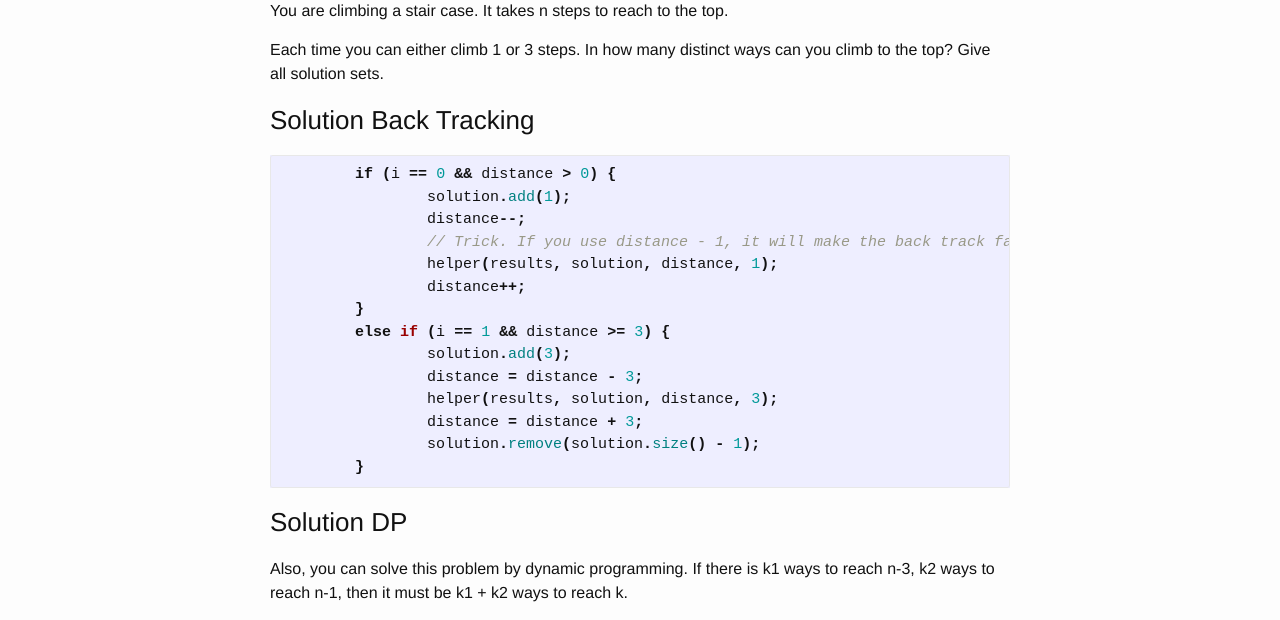
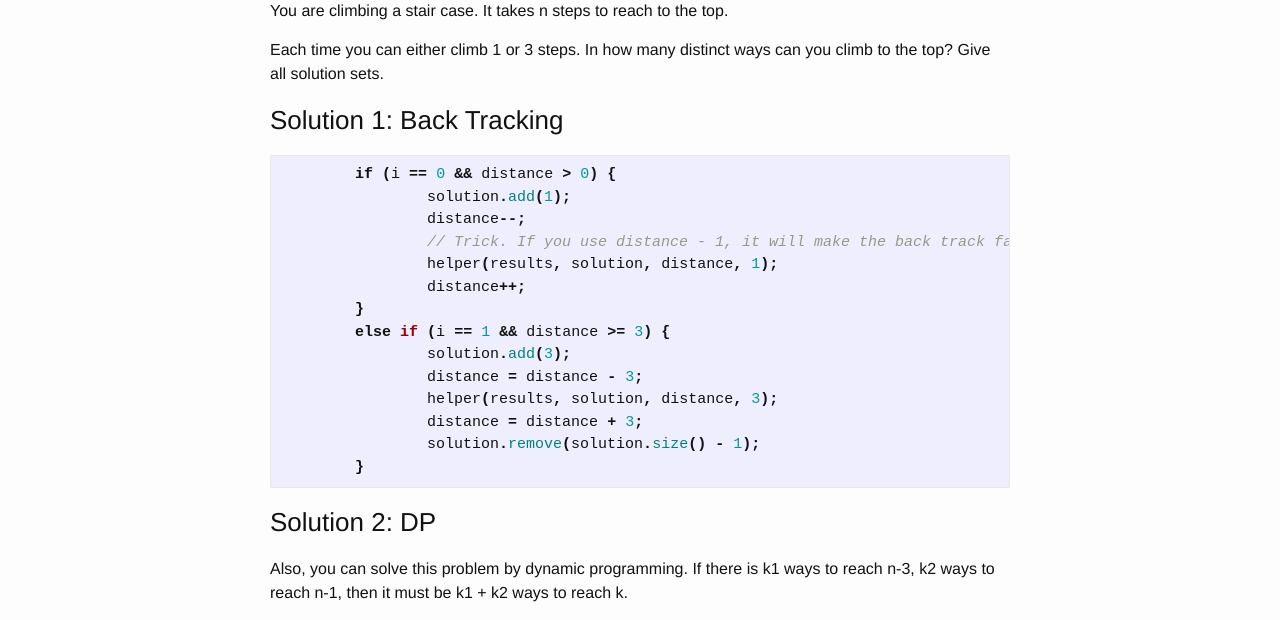
Before and after one commit to Ray-Young/ray-young.github.io, a Jekyll site: the page built from _posts/2016-09-08-Back-Tracking-Algorithm.md, in a window 1280 px wide. Shown: the part 411-1031 px from the top of the page. Built offline with Jekyll 4.4.1, drawn with Linux system fonts in a browser that asks for light colours.

Commit message:
Update sub title content

````diff
--- a/_posts/2016-09-08-Back-Tracking-Algorithm.md
+++ b/_posts/2016-09-08-Back-Tracking-Algorithm.md
@@ -16,7 +16,7 @@ You are climbing a stair case. It takes n steps to reach to the top.
 
 Each time you can either climb 1 or 3 steps. In how many distinct ways can you climb to the top? Give all solution sets.
 
-### Solution Back Tracking
+### Solution 1:  Back Tracking
 ```java
 	if (i == 0 && distance > 0) {
 		solution.add(1);
@@ -34,7 +34,7 @@ Each time you can either climb 1 or 3 steps. In how many distinct ways can you c
 	}
 ```
 
-### Solution DP
+### Solution 2: DP
 Also, you can solve this problem by dynamic programming. If there is k1 ways to reach n-3, k2 ways to reach n-1, then it must be k1 + k2 ways to reach k.
 
 ```java
````
